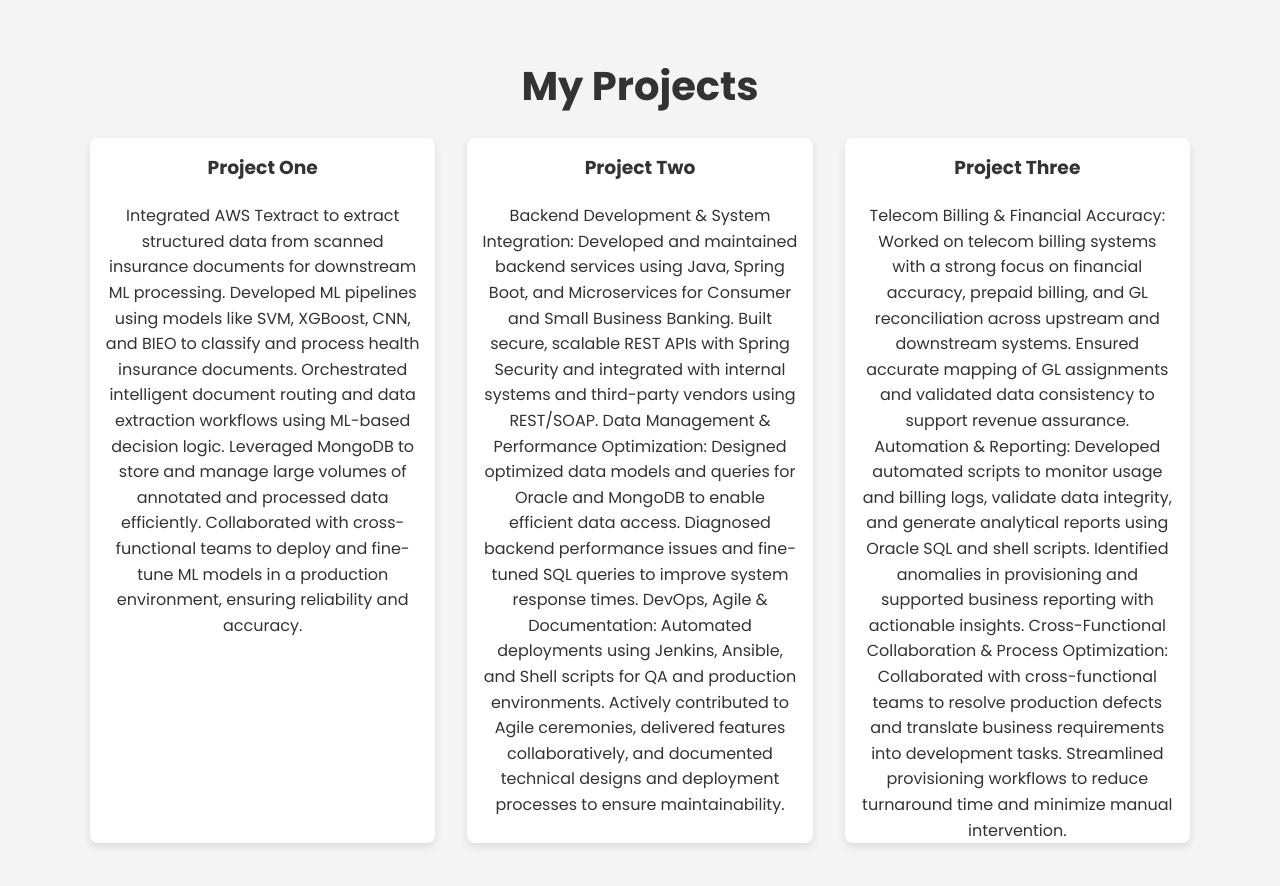
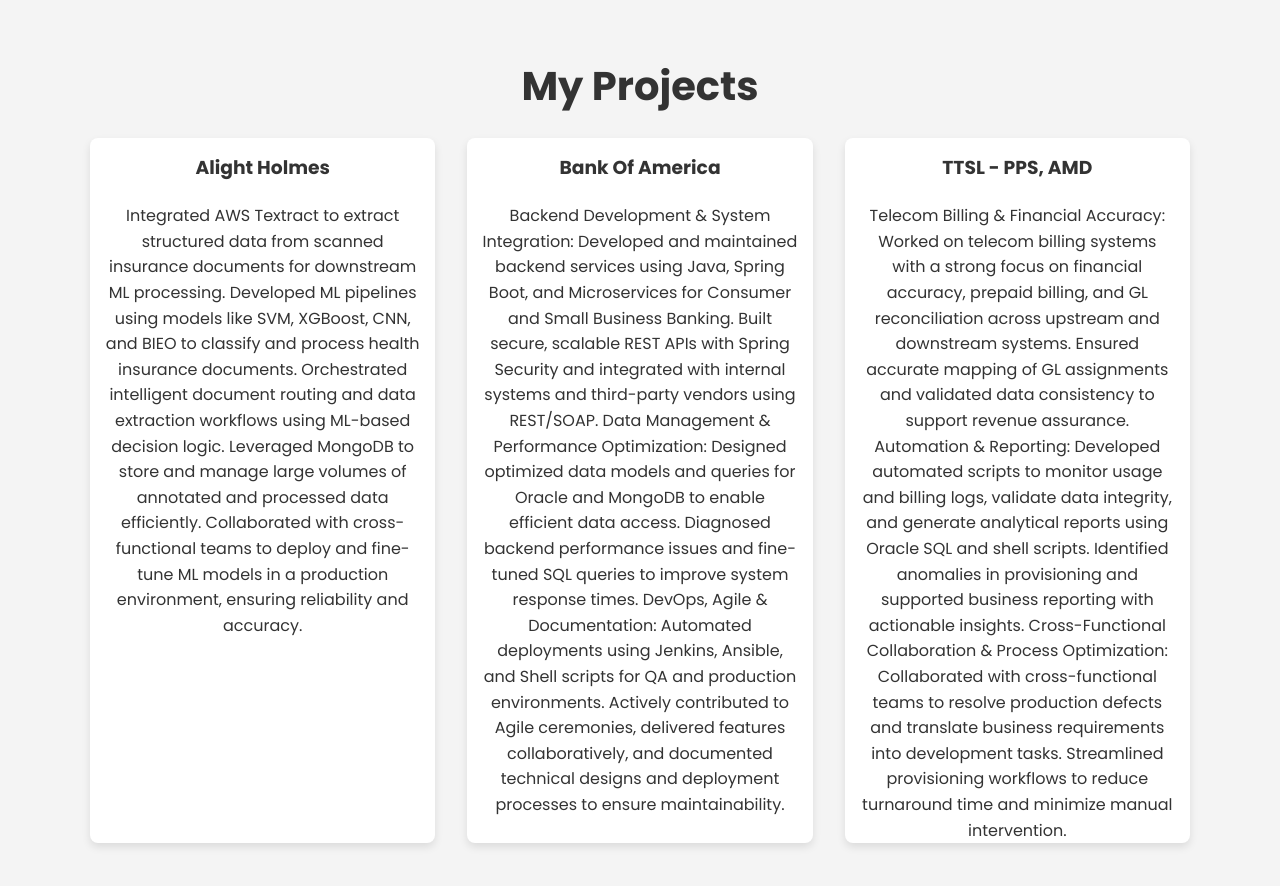
Before and after one commit to racharlasruthi/Portfolio, a plain HTML site: page index.html in a window 1280 px wide. Shown: the part 1240-2126 px from the top of the page. Drawn offline with Linux system fonts and the light colour scheme.

Commit message:
Update index.html

```diff
--- a/index.html
+++ b/index.html
@@ -54,7 +54,7 @@
                 <!-- Project 1 -->
                 <div class="project-card">
                     <!-- <img src="pic2.jpg" alt="Project One"> -->
-                    <h3>Project One</h3>
+                    <h3>Alight Holmes</h3>
                     <p>Integrated AWS Textract to extract structured data from scanned insurance documents for downstream ML processing.
 
 Developed ML pipelines using models like SVM, XGBoost, CNN, and BIEO to classify and process health insurance documents.
@@ -69,7 +69,7 @@
                 <!-- Project 2 -->
                 <div class="project-card">
                      <!-- <img src="pic2.jpg" alt="Project Two"> -->
-                    <h3>Project Two</h3>
+                    <h3>Bank Of America</h3>
                     <p>Backend Development & System Integration:
 Developed and maintained backend services using Java, Spring Boot, and Microservices for Consumer and Small Business Banking. Built secure, scalable REST APIs with Spring Security and integrated with internal systems and third-party vendors using REST/SOAP.
 
@@ -85,7 +85,7 @@
                 <!-- Project 3 -->
                 <div class="project-card">
                     <!-- <img src="pic3.jpg" alt="Project Three"> -->
-                    <h3>Project Three</h3>
+                    <h3>TTSL - PPS, AMD</h3>
                     <p>Telecom Billing & Financial Accuracy:
 Worked on telecom billing systems with a strong focus on financial accuracy, prepaid billing, and GL reconciliation across upstream and downstream systems.
                         Ensured accurate mapping of GL assignments and validated data consistency to support revenue assurance.
```
